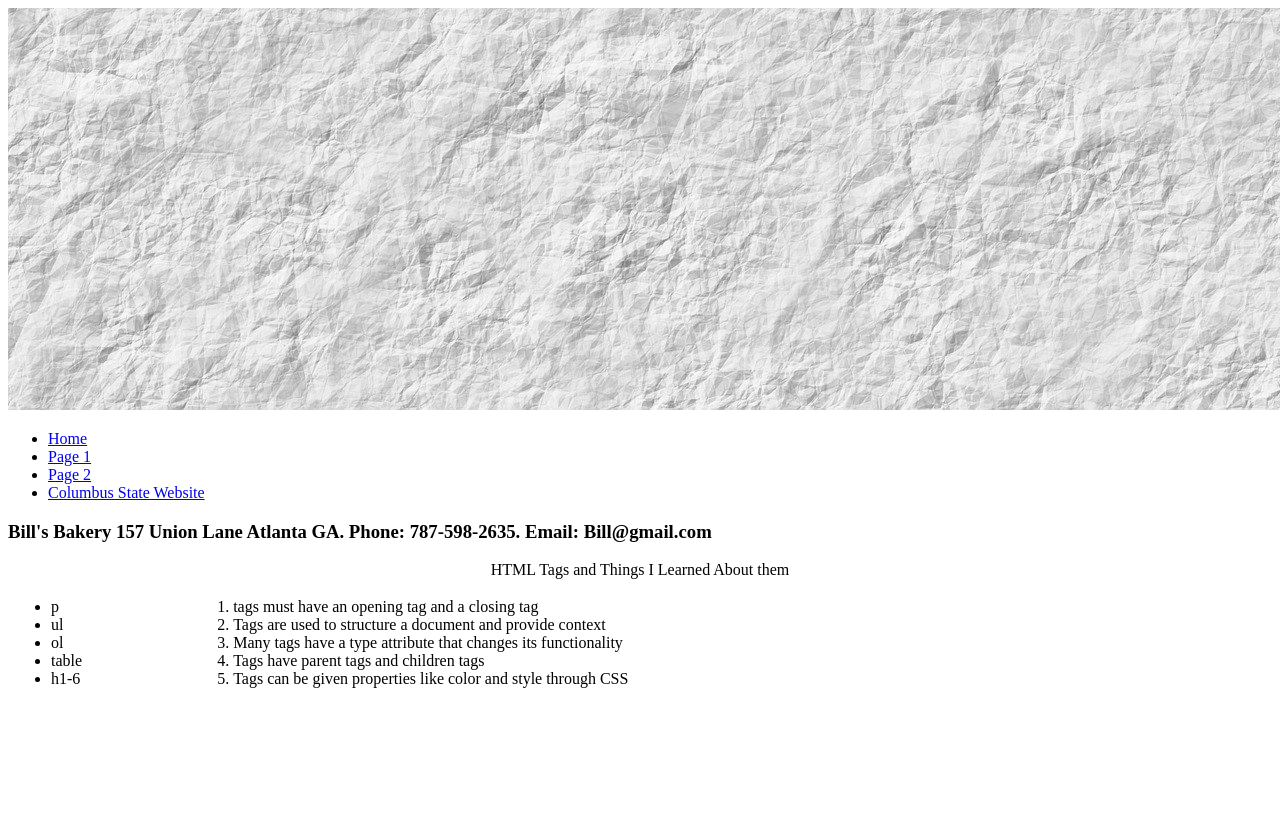
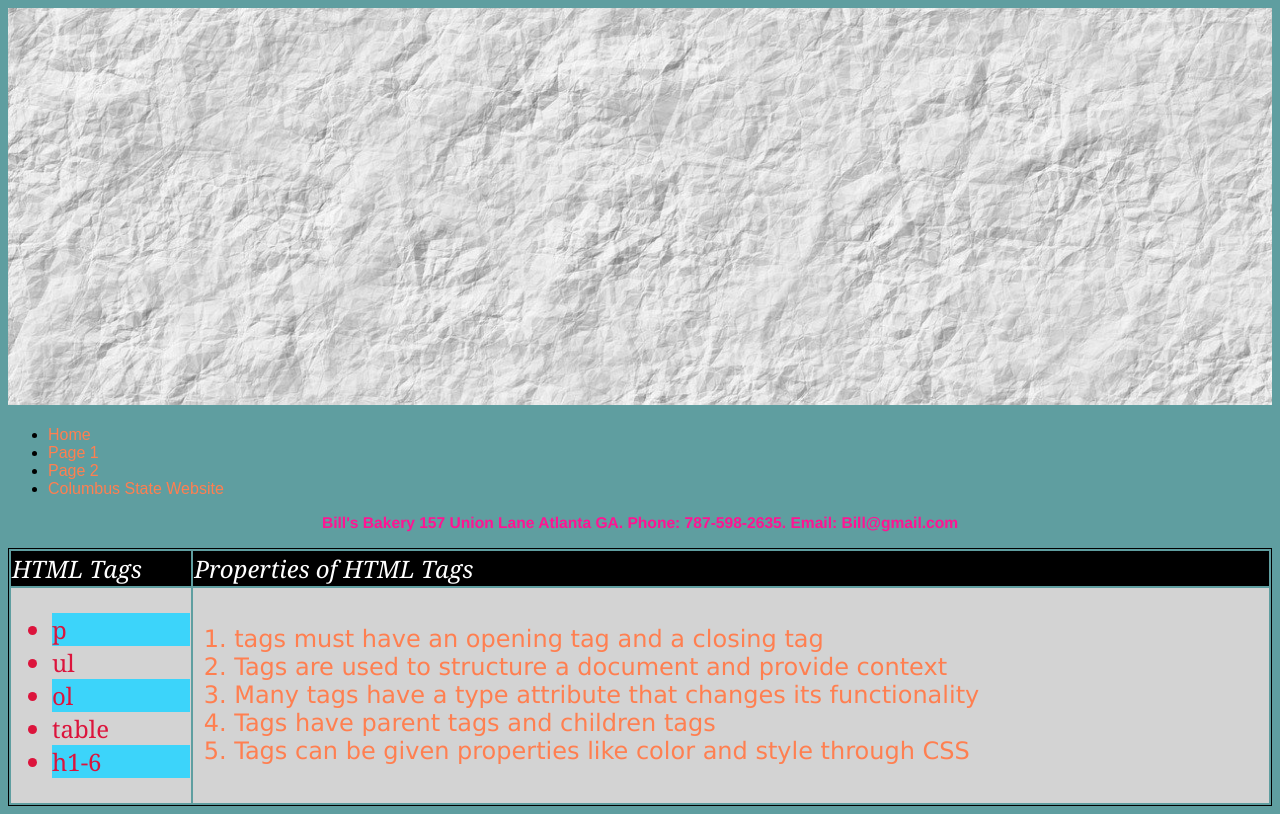
Before and after one commit to hilldaniel4/Assignments, a plain HTML site: page page2.html in a window 1280 px wide. Drawn offline with Linux system fonts and the light colour scheme.

Commit message:
Added CSS styles and a few headings to index.html

```diff
--- a/page2.html
+++ b/page2.html
@@ -20,17 +20,18 @@
       </ul>
     </nav>
      <main>
-      <table width='100%'>
-        <caption>HTML Tags and Things I Learned About them</caption>
+        <table id="HTML">
+         <tr class="title">
+          <td class="title">HTML Tags</td>
+          <td class="title">Properties of HTML Tags</td>
+          </tr>
           <tr>
-   <td><ul><li>p</li><li>ul</li><li>ol</li><li>table</li><li>h1-6</li></ul></td>
+            <td><ul id="UL"><li>p</li><li>ul</li><li>ol</li><li>table</li><li>h1-6</li></ul></td>
             <td><ol><li>tags must have an opening tag and a closing tag</li><li>Tags are used to structure a document and provide context</li><li>Many tags have a type attribute that changes its functionality</li><li>Tags have parent tags and children tags</li><li>Tags can be given properties like color and style through CSS</li></ol></td>
             </tr>
     </main>
         <footer>
-      <h3>
-        Bill's Bakery 157 Union Lane Atlanta GA. Phone: 787-598-2635. Email: Bill@gmail.com
-      </h3>
+         <h3>Bill's Bakery 157 Union Lane Atlanta GA. Phone: 787-598-2635. Email: Bill@gmail.com</h3>
        </footer>
   </body>
 </html>
--- a/style.css
+++ b/style.css
@@ -0,0 +1,90 @@
+header {
+  font-family: Cambria, Cochin, Georgia, Times, 'Times New Roman', serif;
+  color: slategray;
+}
+footer {
+  font-family:'Franklin Gothic Medium', 'Arial Narrow', Arial, sans-serif;
+  color: deeppink;
+  text-align: center;
+  font-size: smaller;
+}
+nav {
+  font-family:Arial, Helvetica, sans-serif;
+}
+main {
+  font-family:'Franklin Gothic Medium', 'Arial Narrow', Arial, sans-serif;
+}
+body {
+  background-color: cadetblue;
+}
+h1 {
+  color:azure;
+  text-align: center;
+}
+p {
+  color:beige;
+  font-family: 'Franklin Gothic Medium', 'Arial Narrow', Arial, sans-serif;
+}
+img {
+  width:100%;
+  background-color: white;
+}
+ol {
+  font-family:'Lucida Sans', 'Lucida Sans Regular', 'Lucida Grande', 'Lucida Sans Unicode', Geneva, Verdana, sans-serif;
+  color:coral;
+}
+li {
+  font-style:normal;
+}
+ul {
+  font-style:normal;
+}
+table {
+  font-size: 15;
+}
+th {
+  font-style: italic;
+}
+td {
+  font-style: italic;
+}
+#UL li:nth-child(odd){
+  background-color: rgb(60, 212, 250);
+}
+#HTML {
+  font-family: Georgia, 'Times New Roman', Times, serif;
+  border: 1px solid black;
+  font-size: 1.5em;
+  color: crimson;
+  width: 100%;
+}
+#HTML tr:nth-child(even){
+  background-color: lightgray;
+}
+tr.title {
+  color: white;
+  background-color: black;
+  font-style: normal;
+}
+th.title {
+  color: white;
+  background-color: black;
+  font-style: normal;
+}
+a:link {
+color: coral;
+text-decoration: none;
+}
+a:visited {
+color: red;
+text-decoration: none;
+}
+a:hover {
+color: blue;
+text-decoration: none;
+
+}
+a:active {
+color: blueviolet;
+text-decoration: none;
+}
```
Also changed, not shown: index.html (+5 -1 lines). Lines whose indentation alone changed are shown as unchanged.
